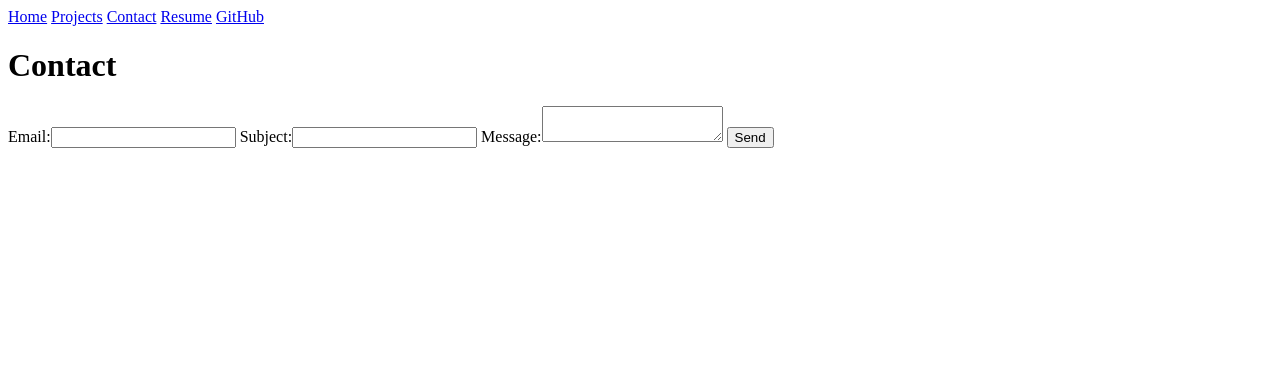
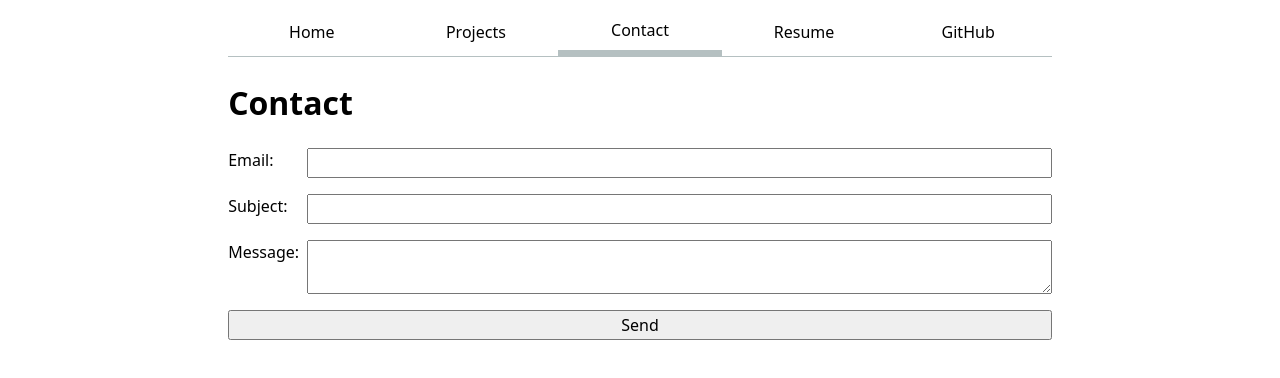
Before and after one commit to vishal-rana-p/portfolio, a plain HTML site: page contact/index.html in a window 1280 px wide. Drawn offline with Linux system fonts and the light colour scheme.

Commit message:
CSS styling

```diff
--- a/contact/index.html
+++ b/contact/index.html
@@ -4,13 +4,13 @@
     <meta charset="UTF-8">
     <meta name="viewport" content="width=device-width, initial-scale=1.0">
     <title>Document</title>
-
+    <link rel="stylesheet" href="../style.css">
 </head>
 <body>
     <nav>
         <a href="/portfolio/index.html">Home</a>
         <a href="/portfolio/projects/">Projects</a>
-        <a href="/portfolio/contact/">Contact</a>
+        <a href="/portfolio/contact/" class ='current'>Contact</a>
         <a href="/portfolio/resume/">Resume</a>
         <a href="https://github.com/vishal-rana-p" target="_blank">GitHub</a>
       </nav>
--- a/style.css
+++ b/style.css
@@ -1,6 +1,70 @@
+html {
+  --color-accent: oklch(70% 40% 35);
+  accent-color: var(--color-accent);
+}
+
 body {
     /* Set line height to 1.5 times the font size
          and use the OS’s UI font as the website font
        */
     font: 100%/1.5 system-ui;
+    /* Step 1: Prevent content from getting too wide */
+  max-width: 90ch; /* Try adjusting between 80ch–100ch for best fit */
+  margin-inline: auto; /* Centers horizontally */
+
+  /* Step 2: Add padding so text doesn't hit edges on small screens */
+  padding-inline: 1rem; /* Adds horizontal padding */
   }
+
+  nav {
+    display: flex;             /* enable Flexbox layout */
+    justify-content: space-around; /* spread links evenly */
+    align-items: center;       /* vertically center items */
+    padding: 0.1em;             /* some breathing room */
+    margin-bottom: 1rem;
+    border-bottom: 1px solid oklch(80% 3% 200);
+  }
+  nav a {
+    flex: 1;                  /* each link takes equal width */
+    color: inherit;              /* text color */
+    text-align: center;       /* center the text inside */
+    text-decoration: none;    /* remove underlines */
+    font-weight: 500;
+    padding: 0.5em;
+  }
+  nav a.current {
+    border-bottom: 0.4em solid oklch(80% 3% 200); /* thick underline */
+    margin-bottom: -1px;
+  }
+  nav a:hover {
+    border-bottom: 0.4em solid var(--color-accent);
+    background-color: bisque;
+    margin-bottom: -1px;
+  }
+  form input,
+  form textarea,
+  form button {
+    font: inherit;   /* ← inherits font-family, size, weight, etc. */
+  }
+  form {
+    display: grid;
+    grid-template-columns: auto 1fr;
+  }
+
+  input,
+textarea, button {
+  width: 100%;
+  box-sizing: border-box; /* include padding + border in total width */
+  margin-bottom: 1em;
+}
+  label {
+    display: grid;
+    grid-template-columns: subgrid;
+    grid-column: 1 / -1; /* span across both columns */
+    column-gap: 0.5em;
+  }
+
+button {
+  grid-column: 1 / -1; /* full row */
+  justify-self: start; /* optional: use center or end if preferred */
+}
```
Also changed, not shown: index.html (+2 -2 lines), projects/index.html (+1 -1 lines), resume/index.html (+1 -1 lines).
